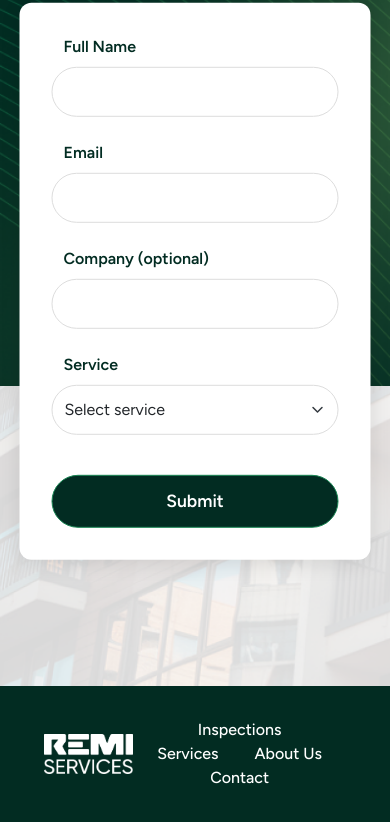
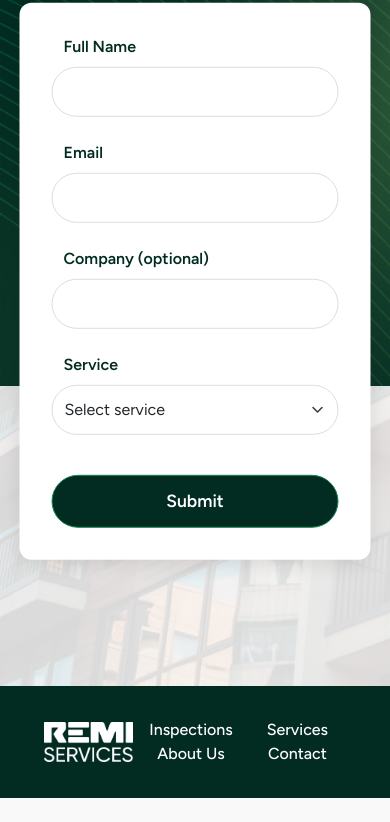
Before and after one commit to codytownsend/remiservices.github.io, a plain HTML site: page index.html in a window 390 px wide. Shown: the part 4595-5417 px from the top of the page. After the commit the page ends 5393 px from the top, so only its background shows below. Drawn offline with nearby package versions, Linux system fonts and the light colour scheme.

Commit message:
Update styles.css

```diff
--- a/styles.css
+++ b/styles.css
@@ -916,3 +916,10 @@ button.accordion-button.faq-button.collapsed {
 .footer-nav a:hover {
     color: #6EC177;
 }
+
+@media (max-width: 767px) {
+    .footer-nav {
+    display: grid;
+    grid-template-columns: 1fr 1fr;
+    }
+}
```
